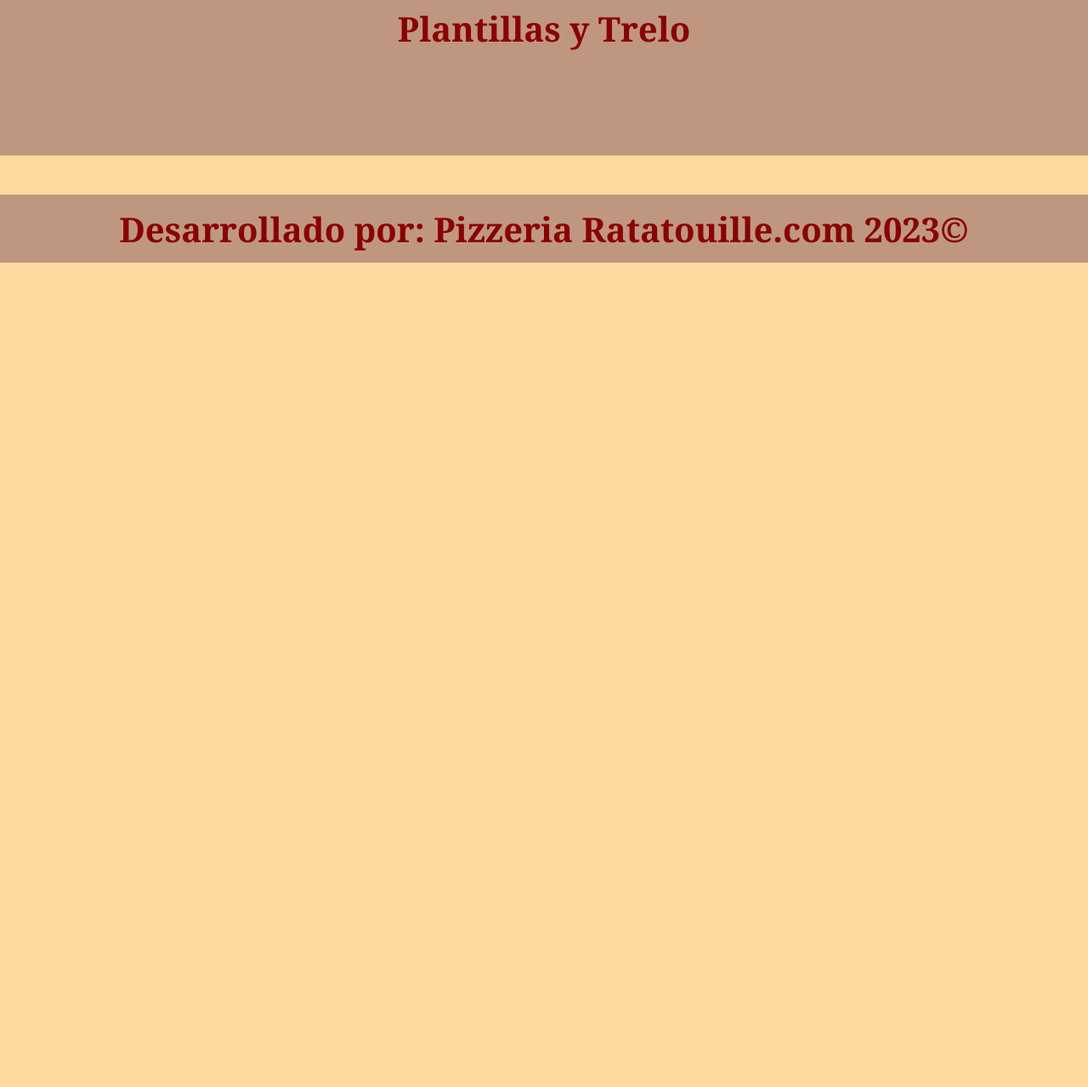
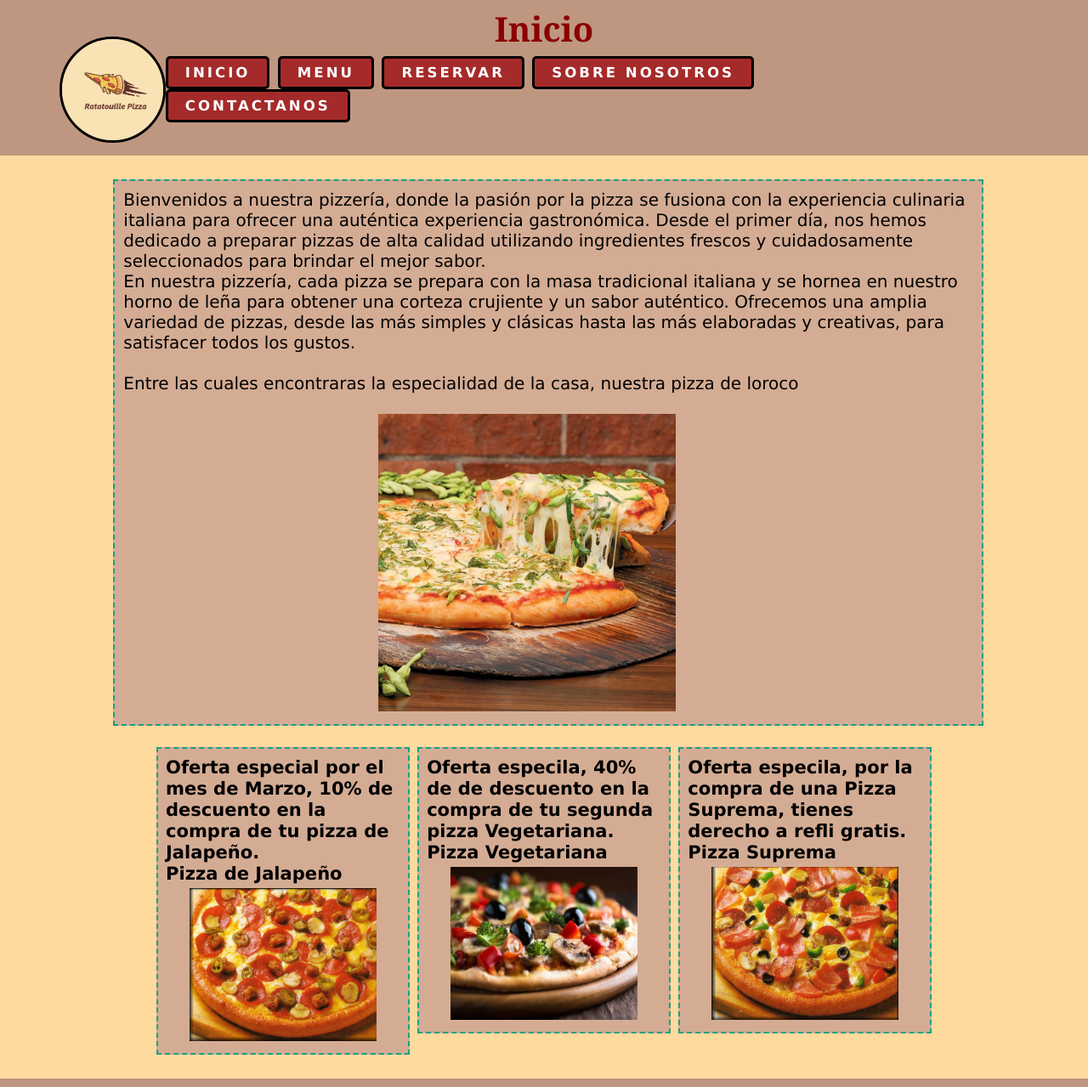
Before and after one commit to MarcosCzeus/MarcosCzeus.github.io, a plain HTML site: page index.html in a window 1280 px wide. Shown: the top 1279 px of the page at 85% size. Before the commit the page ends 800 px from the top, so only its background shows below. Drawn offline with Linux system fonts and the light colour scheme.

Commit message:
se modifico el index y se cambio plantillas

```diff
--- a/index.html
+++ b/index.html
@@ -4,23 +4,65 @@
     <meta charset='UTF-8'>
     <meta http-equiv='X-UA-Compatible' content='IE=edge'>
     <meta name='viewport' content='width=device-width, initial-scale=1.0'>
-    <title>Index</title>
+    <title>Inicio</title>
     <link rel="stylesheet" href="css/Inicio.css">
     <link rel="icon" href="img/favicon.ico" type="image/x-icon">
 </head>
 <body>
     <header class="Inicio">
-        <h3>Plantillas y Trelo</h3>
+        <h3>Inicio</h3>
     </header>
     <section class="menu">
-
+        <img src="img/logo.jpg" alt="logo" class="logo">
+        <ul>
+            <il>
+                <a href="index.html" data-text="INICIO" class="boton"><h5>INICIO</h5></a>
+            </il>
+            <il>
+                <a href="Menu.html" data-text="MENU" class="boton"><h5>MENU</h5></a>
+            </il>
+            <il>
+                <a href="Reservaciones.html" data-text="RESERVAR" class="boton"><h5>RESERVAR</h5></a>
+            </il>
+            <il>
+                <a href="sobrenosotros.html" data-text="SOBRE NOSOTROS" class="boton"><h5>SOBRE NOSOTROS</h5></a>
+            </il>
+            <il>
+                <a href="contactanos.html" data-text="CONTACTANOS" class="boton"><h5>CONTACTANOS</h5></a>
+            </il>
+        </ul>
     </section>
     <section class="apaño">
 
     </section>
      <br>
     <div class="wrapper">
+        <article>
+        <p>Bienvenidos a nuestra pizzería, donde la pasión por la pizza se fusiona con la experiencia culinaria italiana para ofrecer una auténtica experiencia gastronómica. Desde el primer día, nos hemos dedicado a preparar pizzas de alta calidad utilizando ingredientes frescos y cuidadosamente seleccionados para brindar el mejor sabor.</p>
+        <p>En nuestra pizzería, cada pizza se prepara con la masa tradicional italiana y se hornea en nuestro horno de leña para obtener una corteza crujiente y un sabor auténtico. Ofrecemos una amplia variedad de pizzas, desde las más simples y clásicas hasta las más elaboradas y creativas, para satisfacer todos los gustos.</p>
+        <br>
+        <p>Entre las cuales encontraras la especialidad de la casa, nuestra pizza de loroco</p>
+        <br>
+        <img src="img/loroco pizza.jpg" alt="loroco">
+        </article>
 
+        <section class="pizza">
+            <ul class="lista">
+                <article>
+                    <h1><p>Oferta especial por el mes de Marzo, 10% de descuento en la compra de tu pizza de Jalapeño.</p><h1></h1>
+                    <h1>Pizza de Jalapeño</h1>
+                    <img src="img/jalapeño.png" alt="picante">
+                </article>
+                <article>
+                    <h1><p>Oferta especila, 40% de de descuento en la compra de tu segunda pizza Vegetariana.</p></h1>
+                    <h1>Pizza Vegetariana</h1>
+                    <img src="img/vege.jpg" alt="vege">
+                </article>
+                <article>
+                    <h1><p>Oferta especila, por la compra de una Pizza Suprema, tienes derecho a refli gratis. </p></h1>
+                    <h1>Pizza Suprema</h1>
+                    <img src="img/suprema.png" alt="sup">
+                </article>
     </div>
     <br>
     <footer>
```
Also changed, not shown: Menu.html (+1 -1 lines), bebidas.html (+1 -1 lines), entradas.html (+1 -1 lines), plantillas.html (added, +30 -0 lines), postres.html (+1 -1 lines), restaurante.html (+1 -1 lines), sobrenosotros.html (+1 -1 lines).
